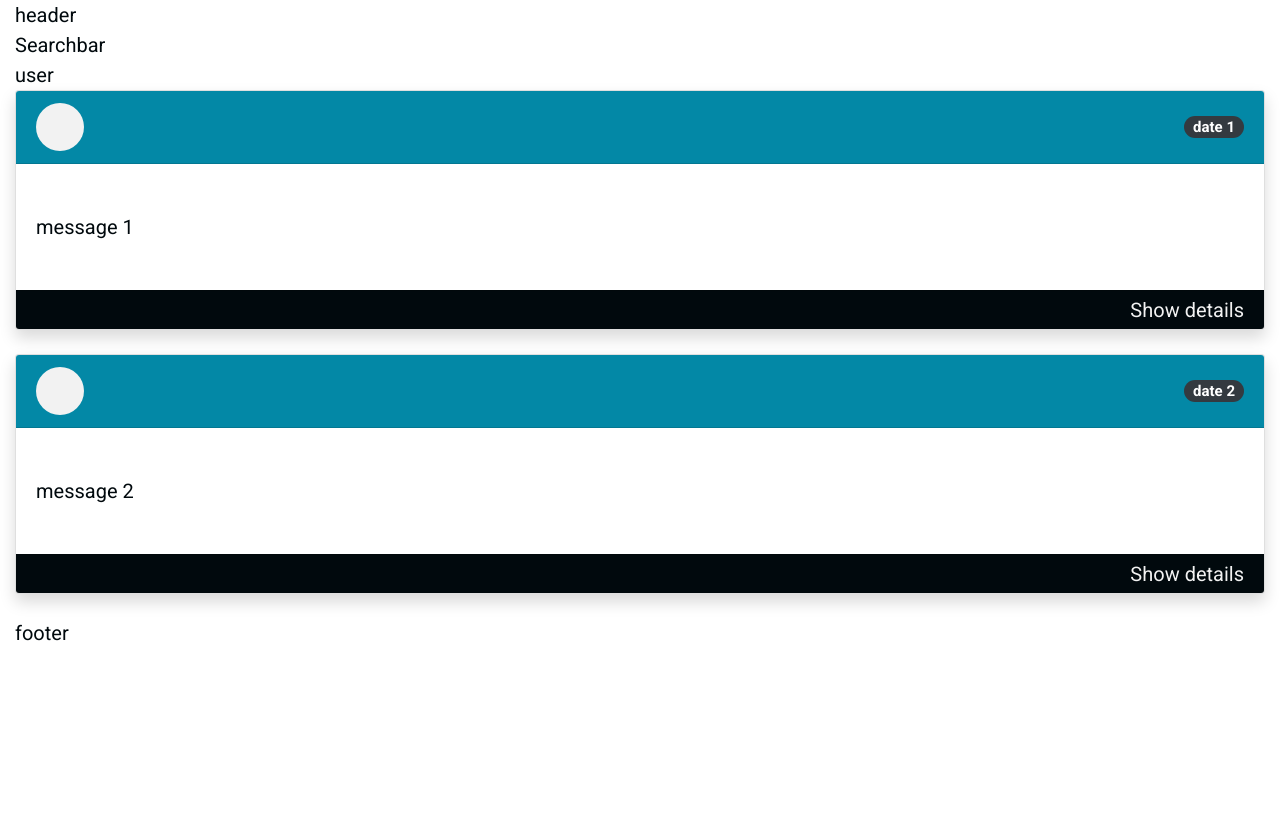
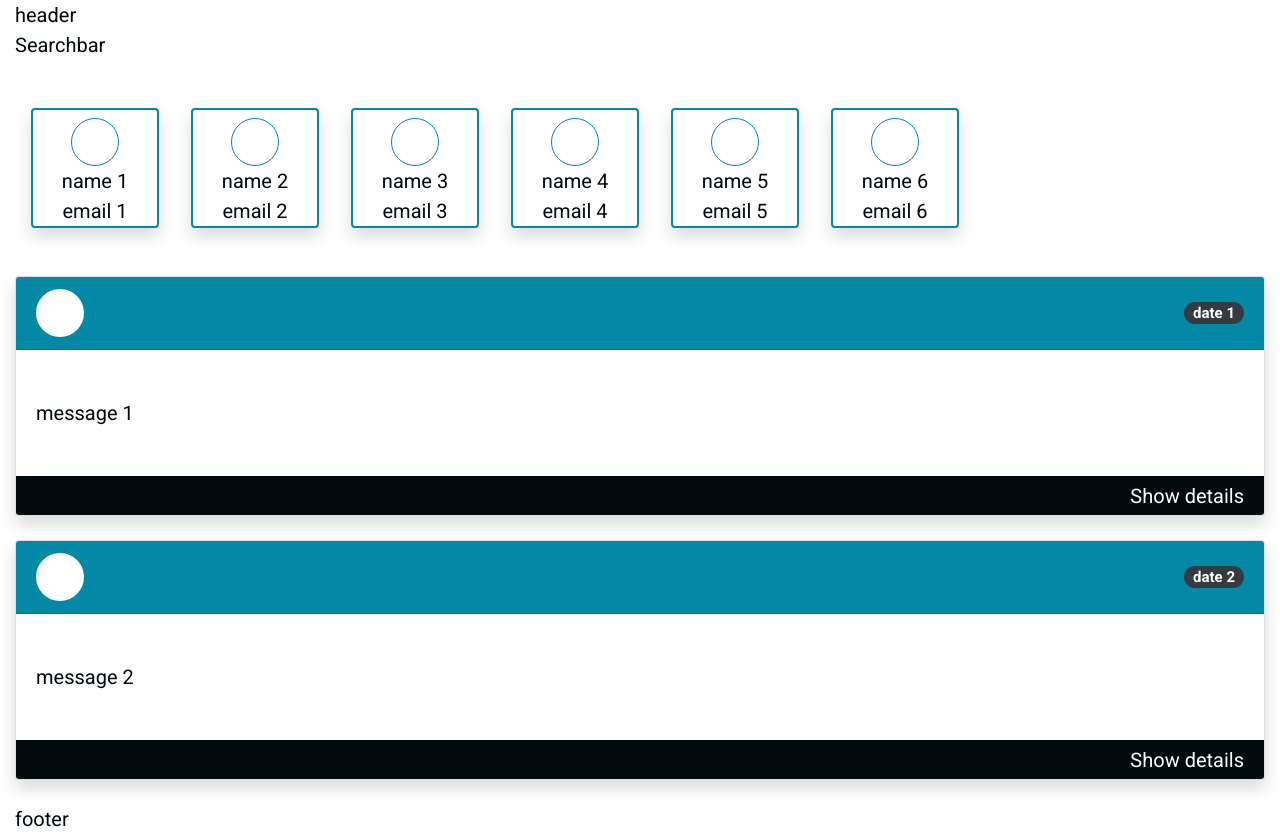
Before and after one commit to Massimilianok/wbs-mini-twitter, a React (Create React App) app: page / in a window 1280 px wide. Before the commit the page ends 800 px from the top, so only its background shows below. Built offline with nearby package versions, Linux system fonts and the light colour scheme.

Commit message:
feat: Create UserCard component

```diff
--- /dev/null
+++ b/src/App.css
@@ -0,0 +1,15 @@
+.users-cards {
+  overflow: auto;
+  white-space: nowrap;
+  -ms-overflow-style: none; /* Hide scrollbar for IE and Edge */
+  scrollbar-width: none; /* Hide scrollbar for Firefox */
+}
+
+.users-cards > div {
+  display: inline-block !important;
+}
+
+/* Hide scrollbar for Chrome, Safari and Opera */
+.users-cards::-webkit-scrollbar {
+  display: none;
+}
--- a/src/App.js
+++ b/src/App.js
@@ -1,13 +1,19 @@
 import React, { useState, useEffect } from 'react';
-import { messagesData } from './data';
+import { messagesData, usersData } from './data';
+import './App.css';
 import Container from 'react-bootstrap/Container';
 import Message from './components/Message/Message';
+import Row from 'react-bootstrap/Row';
+import Col from 'react-bootstrap/Col';
+import UserCard from './components/UserCard/UserCard';
 
 const App = () => {
   const [messages, setMessages] = useState();
+  const [users, setUsers] = useState();
 
   useEffect(() => {
     setMessages(messagesData);
+    setUsers(usersData);
   }, []);
 
   return (
@@ -16,10 +22,19 @@ const App = () => {
         header
         <div>Searchbar</div>
       </div>
-      <div>user</div>
-      <main>
-        {messages && messages.map((message) => <Message {...message} />)}
-      </main>
+      <Row as={'main'}>
+        <Col xs={12}>
+          <div className="users-cards py-5">
+            {users && users.map((user) => <UserCard key={user.id} {...user} />)}
+          </div>
+        </Col>
+        <Col xs={12}>
+          {messages &&
+            messages.map((message) => (
+              <Message key={message.id} {...message} />
+            ))}
+        </Col>
+      </Row>
       <footer>footer</footer>
     </Container>
   );
--- /dev/null
+++ b/src/components/UserCard/UserCard.css
@@ -0,0 +1,13 @@
+.user-card {
+  width: 8rem;
+  background-color: var(--light-color);
+  border: 2px solid var(--secondary-color);
+}
+
+.user-card-image-box {
+  width: 3rem;
+  height: 3rem;
+  border: 1px solid var(--secondary-color);
+  background-color: var(--light-color);
+  margin: 0 auto;
+}
--- /dev/null
+++ b/src/components/UserCard/UserCard.js
@@ -0,0 +1,18 @@
+import React from 'react';
+import './UserCard.css';
+import Card from 'react-bootstrap/Card';
+import Image from 'react-bootstrap/Image';
+
+const UserCard = ({ name, email }) => {
+  return (
+    <Card className="user-card text-center pt-2 mx-3 rounded shadow">
+      <div className="user-card-image-box rounded-circle">
+        <Image src="" roundedCircle />
+      </div>
+      <Card.Text className="m-0">{name}</Card.Text>
+      <Card.Text className="m-0">{email}</Card.Text>
+    </Card>
+  );
+};
+
+export default UserCard;
--- a/src/data.js
+++ b/src/data.js
@@ -6,4 +6,8 @@ export const messagesData = [
 export const usersData = [
   { id: 1, name: 'name 1', email: 'email 1' },
   { id: 2, name: 'name 2', email: 'email 2' },
+  { id: 3, name: 'name 3', email: 'email 3' },
+  { id: 4, name: 'name 4', email: 'email 4' },
+  { id: 5, name: 'name 5', email: 'email 5' },
+  { id: 6, name: 'name 6', email: 'email 6' },
 ];
--- a/src/index.css
+++ b/src/index.css
@@ -1,7 +1,7 @@
 :root {
   --primary-color: #03658c;
   --secondary-color: #0388a6;
-  --light-color: #f2f2f2;
+  --light-color: #ffffff;
   --dark-color: #01090d;
 }
 
```
